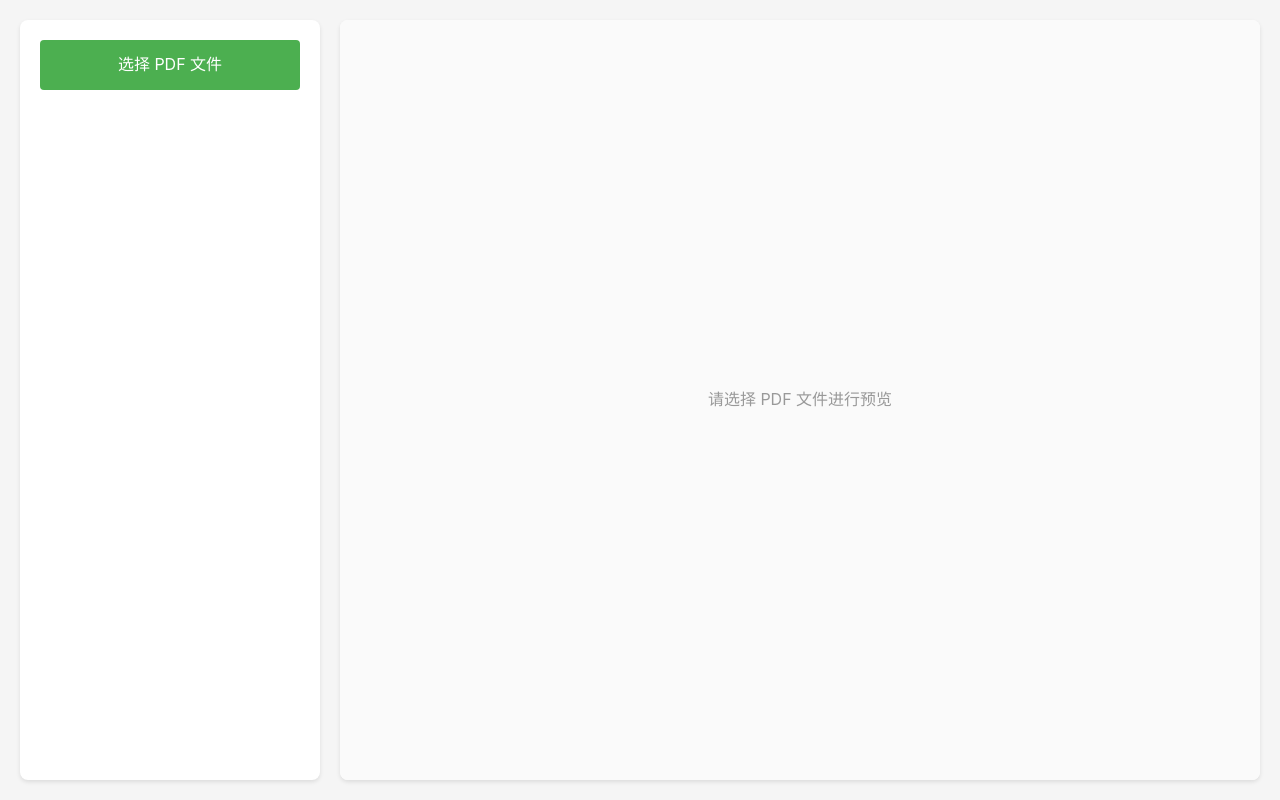
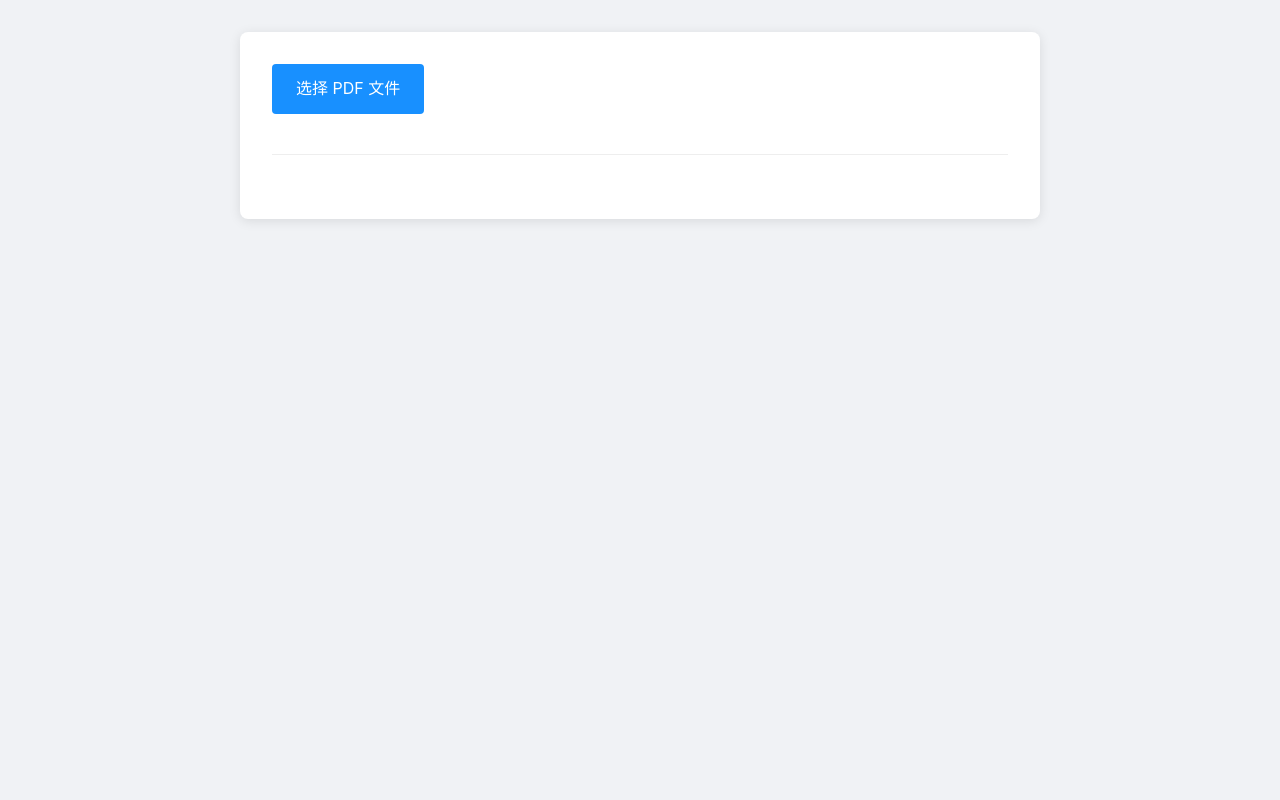
Before and after one commit to Linhieng/pdf-utils, a Vue app: page / in a window 1280 px wide. Built offline with nearby package versions, Linux system fonts and the light colour scheme.

Commit message:
成功读取本地pdf文件数据

```diff
--- a/package.json
+++ b/package.json
@@ -20,7 +20,7 @@
   "dependencies": {
     "@electron-toolkit/preload": "^3.0.1",
     "@electron-toolkit/utils": "^3.0.0",
-    "pdfjs-dist": "^4.9.155"
+    "pdfjs-dist": "4.9.155"
   },
   "devDependencies": {
     "@electron-toolkit/eslint-config": "^1.0.2",
--- a/src/main/index.js
+++ b/src/main/index.js
@@ -2,6 +2,7 @@ import { app, shell, BrowserWindow, ipcMain } from 'electron'
 import { join } from 'path'
 import { electronApp, optimizer, is } from '@electron-toolkit/utils'
 import icon from '../../resources/icon.png?asset'
+import { setupPDFHandlers } from './pdfHandler'
 
 function createWindow() {
   // Create the browser window.
@@ -52,6 +53,9 @@ app.whenReady().then(() => {
   // IPC test
   ipcMain.on('ping', () => console.log('pong'))
 
+  // Set up the PDF handlers
+  setupPDFHandlers()
+
   createWindow()
 
   app.on('activate', function () {
--- a/src/renderer/src/App.vue
+++ b/src/renderer/src/App.vue
@@ -1,70 +1,34 @@
 <script setup>
-import { ref, onMounted } from 'vue'
-import * as pdfjsLib from 'pdfjs-dist'
+import { ref } from 'vue'
 
-// 设置 PDF.js worker 路径
-pdfjsLib.GlobalWorkerOptions.workerSrc = `./node_modules/pdfjs-dist/build/pdf.worker.min.js`
-
-const pdfDoc = ref(null)
-const pageNum = ref(1)
-const scale = ref(1.5)
-const canvas = ref(null)
 const fileName = ref('')
+const filePath = ref('')
+const pdfInfo = ref(null)
 
 // 处理文件选择
 const handleFileSelect = async (event) => {
   const file = event.target.files[0]
   if (file && file.type === 'application/pdf') {
     fileName.value = file.name
-    const fileReader = new FileReader()
+    filePath.value = file.path // Electron 提供的本地文件路径
 
-    fileReader.onload = async function() {
-      const typedarray = new Uint8Array(this.result)
     try {
-        // 加载PDF文档
-        pdfDoc.value = await pdfjsLib.getDocument(typedarray).promise
-        // 渲染第一页
-        renderPage(1)
+      // 获取PDF信息
+      const info = await window.electron.ipcRenderer.invoke('get-pdf-info', {
+        filePath: file.path
+      })
+      console.log(info)
+      pdfInfo.value = info
     } catch (error) {
-        console.error('Error loading PDF:', error)
+      console.error('Error getting PDF info:', error)
     }
   }
-
-    fileReader.readAsArrayBuffer(file)
 }
-}
-
-// 渲染PDF页面
-const renderPage = async (num) => {
-  if (!pdfDoc.value) return
-
-  try {
-    const page = await pdfDoc.value.getPage(num)
-    const ctx = canvas.value.getContext('2d')
-    const viewport = page.getViewport({ scale: scale.value })
-
-    canvas.value.height = viewport.height
-    canvas.value.width = viewport.width
-
-    const renderContext = {
-      canvasContext: ctx,
-      viewport: viewport
-    }
-
-    await page.render(renderContext)
-  } catch (error) {
-    console.error('Error rendering page:', error)
-  }
-}
-
-onMounted(() => {
-  // 获取canvas元素引用
-  canvas.value = document.getElementById('pdf-canvas')
-})
 </script>
 
 <template>
   <div class="container">
+    <div class="card">
       <div class="file-section">
         <div class="file-input-container">
           <input
@@ -78,20 +42,36 @@ onMounted(() => {
             <span class="button-text">选择 PDF 文件</span>
           </label>
         </div>
-            <div class="file-name">{{ fileName }}</div>
+        <div class="file-name" v-if="fileName">当前文件：{{ fileName }}</div>
       </div>
-        <div class="preview-section">
-            <div class="preview-container">
-                <canvas
-                  id="pdf-canvas"
-                  v-show="pdfDoc"
-                  class="pdf-canvas"
-                ></canvas>
-                <div
-                  class="preview-placeholder"
-                  v-if="!pdfDoc"
-                >
-                    请选择 PDF 文件进行预览
+
+      <div class="info-section" v-if="pdfInfo">
+        <h2 class="info-title">PDF 文件信息</h2>
+        <div class="info-grid">
+          <div class="info-item">
+            <div class="info-label">文件名</div>
+            <div class="info-value">{{ pdfInfo.fileName }}</div>
+          </div>
+          <div class="info-item">
+            <div class="info-label">总页数</div>
+            <div class="info-value">{{ pdfInfo.numPages }} 页</div>
+          </div>
+          <div class="info-item" v-if="pdfInfo.info?.Title">
+            <div class="info-label">标题</div>
+            <div class="info-value">{{ pdfInfo.info.Title }}</div>
+          </div>
+          <div class="info-item" v-if="pdfInfo.info?.Author">
+            <div class="info-label">作者</div>
+            <div class="info-value">{{ pdfInfo.info.Author }}</div>
+          </div>
+          <div class="info-item" v-if="pdfInfo.info?.CreationDate">
+            <div class="info-label">创建日期</div>
+            <div class="info-value">{{ pdfInfo.info.CreationDate }}</div>
+          </div>
+          <div class="info-item" v-if="pdfInfo.info?.ModDate">
+            <div class="info-label">修改日期</div>
+            <div class="info-value">{{ pdfInfo.info.ModDate }}</div>
+          </div>
         </div>
       </div>
     </div>
@@ -100,32 +80,31 @@ onMounted(() => {
 
 <style scoped>
 .container {
+  padding: 2rem;
+  min-height: 100vh;
+  background-color: #f0f2f5;
   display: flex;
-  padding: 20px;
-  gap: 20px;
-  max-width: 1400px;
-  margin: 0 auto;
-  height: 100vh;
+  justify-content: center;
+  align-items: flex-start;
+}
+
+.card {
+  background: white;
+  border-radius: 8px;
+  box-shadow: 0 2px 12px rgba(0, 0, 0, 0.1);
+  width: 100%;
+  max-width: 800px;
+  padding: 2rem;
 }
 
 .file-section {
-  width: 300px;
-  padding: 20px;
-  background: white;
-  border-radius: 8px;
-  box-shadow: 0 2px 4px rgba(0,0,0,0.1);
-}
-
-.preview-section {
-  flex: 1;
-  background: white;
-  border-radius: 8px;
-  box-shadow: 0 2px 4px rgba(0,0,0,0.1);
-  overflow: hidden;
+  margin-bottom: 2rem;
+  padding-bottom: 1.5rem;
+  border-bottom: 1px solid #eee;
 }
 
 .file-input-container {
-  margin-bottom: 20px;
+  margin-bottom: 1rem;
 }
 
 .file-input {
@@ -133,41 +112,61 @@ onMounted(() => {
 }
 
 .file-input-label {
-  display: block;
-  padding: 12px 20px;
-  background-color: #4CAF50;
+  display: inline-block;
+  padding: 0.75rem 1.5rem;
+  background-color: #1890ff;
   color: white;
-  text-align: center;
   border-radius: 4px;
   cursor: pointer;
-  transition: background-color 0.3s;
+  font-weight: 500;
+  transition: background-color 0.2s;
 }
 
 .file-input-label:hover {
-  background-color: #45a049;
+  background-color: #40a9ff;
 }
 
 .file-name {
-  word-break: break-all;
+  margin-top: 1rem;
   color: #666;
-  font-size: 14px;
+  font-size: 0.9rem;
 }
 
-.preview-container {
-  height: 100%;
-  display: flex;
-  align-items: center;
-  justify-content: center;
+.info-section {
   background-color: #fafafa;
+  border-radius: 6px;
+  padding: 1.5rem;
 }
 
-.preview-placeholder {
-  color: #999;
-  font-size: 16px;
+.info-title {
+  margin: 0 0 1.5rem 0;
+  color: #262626;
+  font-size: 1.25rem;
+  font-weight: 500;
 }
 
-.pdf-canvas {
-  max-width: 100%;
-  height: auto;
+.info-grid {
+  display: grid;
+  grid-template-columns: repeat(auto-fit, minmax(250px, 1fr));
+  gap: 1.5rem;
+}
+
+.info-item {
+  background: white;
+  padding: 1rem;
+  border-radius: 4px;
+  border: 1px solid #f0f0f0;
+}
+
+.info-label {
+  color: #8c8c8c;
+  font-size: 0.9rem;
+  margin-bottom: 0.5rem;
+}
+
+.info-value {
+  color: #262626;
+  font-size: 1rem;
+  word-break: break-word;
 }
 </style>
```
Also changed, not shown: src/main/pdfHandler.js (added, +51 -0 lines), 1 other file (tests, documents, lock files or other folders). Lines whose indentation alone changed are shown as unchanged.
